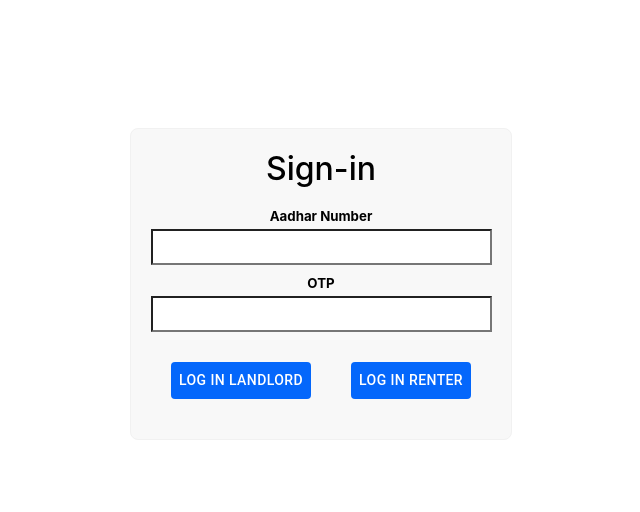
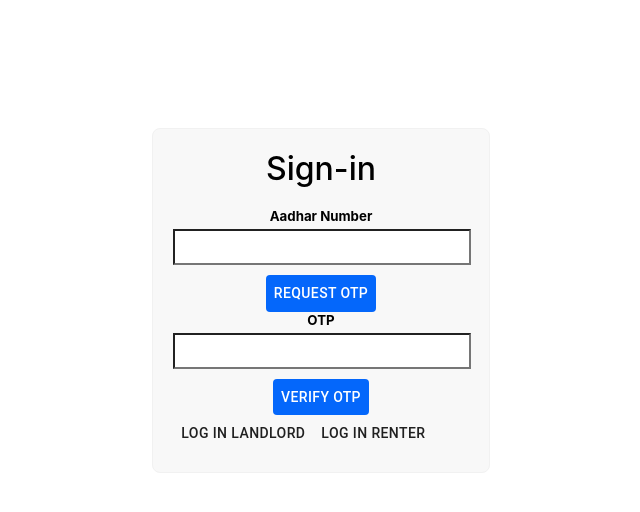
Before and after one commit to 1711shashank/aadhar, a React (Create React App) app: page /login in a window 1280 px wide. Shown: the top 512 px of the page, without its empty margins (319-959 px from the left). Built offline with nearby package versions, Linux system fonts and the light colour scheme.

Commit message:
Lender and Renter Page

```diff
--- a/src/App.js
+++ b/src/App.js
@@ -4,6 +4,8 @@ import { BrowserRouter as Router, Switch, Route } from "react-router-dom";
 
 import Home from './Home';
 import Login from './Login';
+import Landlord from './Landlord';
+import Renter from './Renter';
 
 
 function App() {
@@ -14,6 +16,12 @@ function App() {
         <Switch>
           <Route path="/login">
             <Login />
+          </Route>
+          <Route path="/Landlord">
+            <Landlord/>
+          </Route>
+          <Route path="/Renter">
+            <Renter/>
           </Route>
           <Route path="/">
             <Home />
--- /dev/null
+++ b/src/Landlord.js
@@ -0,0 +1,12 @@
+import React from 'react'
+
+function Landlord() {
+    return (
+        <div>
+            <p>Landlord Page</p>
+
+        </div>
+    )
+}
+
+export default Landlord;
--- a/src/Login.js
+++ b/src/Login.js
@@ -1,5 +1,7 @@
-import React, { useState } from "react";
+import React from "react";
 import "./Login.css";
+import { Link } from "react-router-dom";
+
 
 
 import Button from '@material-ui/core/Button';
@@ -14,20 +16,30 @@ function Login() {
         <h1>Sign-in</h1>
         <div className = "login__form">
           <h5> Aadhar Number </h5>
-          <input type="text"/>
+          <input type="numbe"/>
+          <Button type="submit">
+            Request OTP
+          </Button>
 
 
           <h5> OTP </h5>
           <input type="password"/>
+          <Button type="submit">
+            Verify OTP
+          </Button>
 
 
         <div className="login__buttons">
+          <Link to="/Landlord">
           <Button type="submit">
             Log in Landlord
           </Button>
+          </Link>
+          <Link to="/Renter">
           <Button type="submit">
             Log in Renter
           </Button>
+          </Link>
         </div>
         </div>
 
--- /dev/null
+++ b/src/Renter.js
@@ -0,0 +1,12 @@
+import React from 'react'
+
+function Renter() {
+    return (
+        <div>
+            <p>Renter Page</p>
+
+        </div>
+    )
+}
+
+export default Renter;
```
